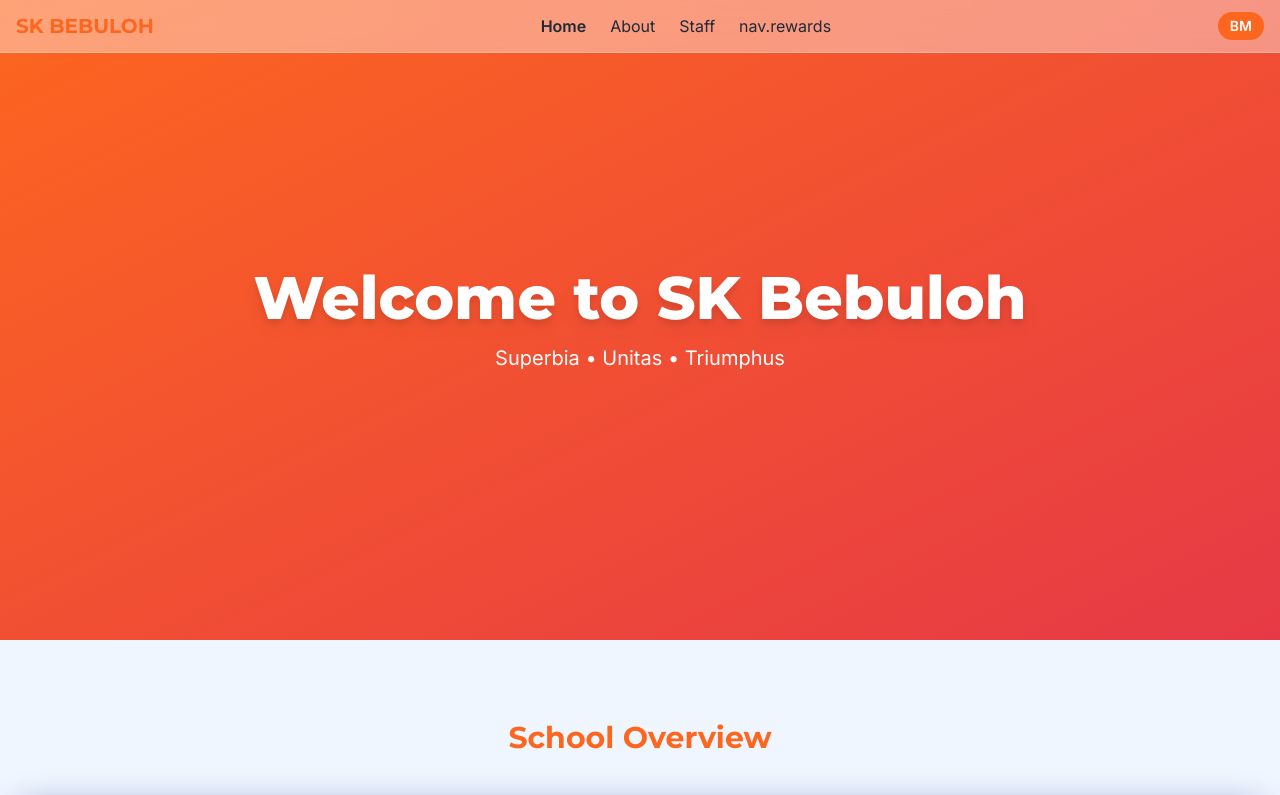
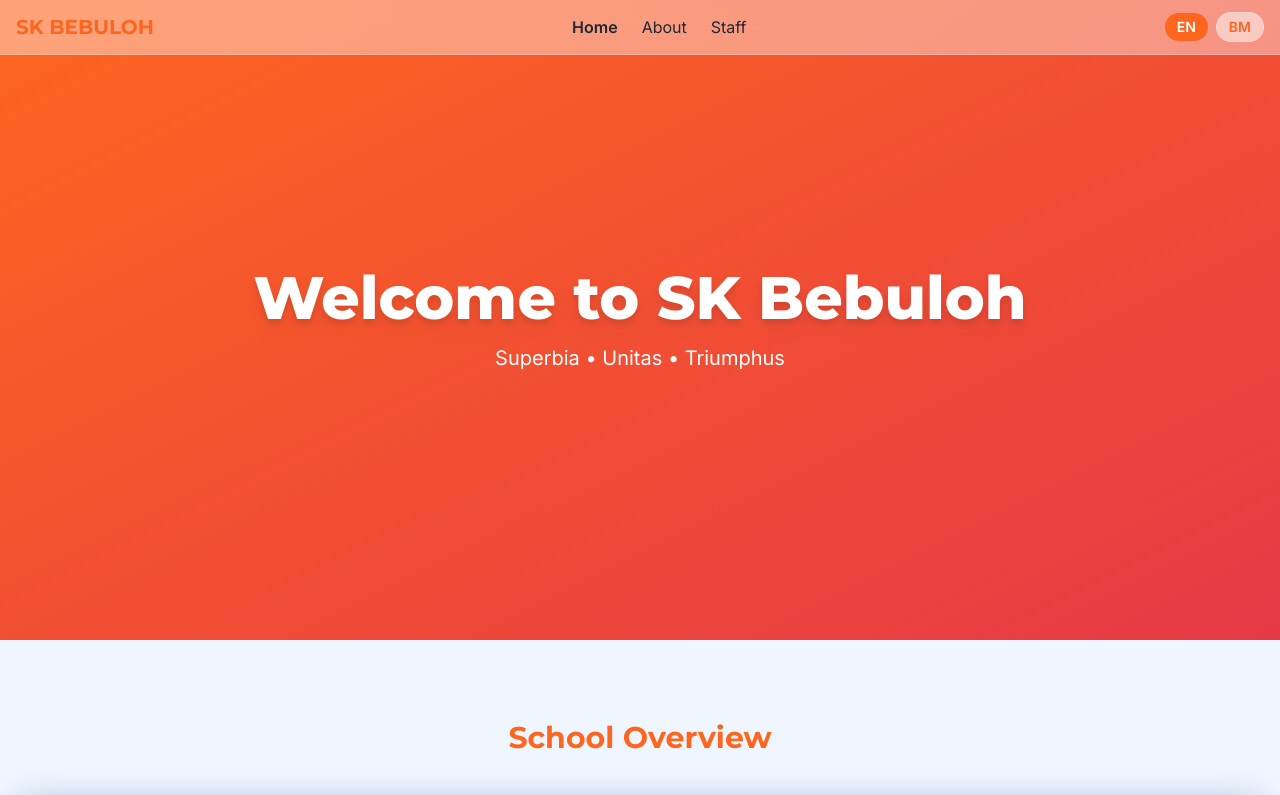
Before and after one commit to ngalang290898-svg/sk-bebuloh-website_update, a Next.js app: page / in a window 1280 px wide. Shown: the top 795 px of the page. Built offline with nearby package versions, Linux system fonts and the light colour scheme.

Commit message:
Update Navbar.tsx

```diff
--- a/components/Navbar.tsx
+++ b/components/Navbar.tsx
@@ -10,16 +10,15 @@ export default function Navbar() {
   const pathname = usePathname();
   const [menuOpen, setMenuOpen] = useState(false);
 
+  // nav links - keep rewards removed for now (we will add only when you want)
   const navLinks = [
     { href: "", label: t("nav.home") },
     { href: "about", label: t("nav.about") },
-    { href: "staff", label: t("nav.staff") },
-    { href: "rewards", label: t("nav.rewards") },
+    { href: "staff", label: t("nav.staff") }
   ];
 
-  const toggleLanguage = () => {
-    setLanguage(language === "ms" ? "en" : "ms");
-  };
+  const setToEnglish = () => setLanguage("en");
+  const setToMalay = () => setLanguage("ms");
 
   return (
     <nav className="w-full fixed top-0 left-0 z-50 bg-white/40 backdrop-blur-lg border-b border-glass-border">
@@ -42,13 +41,23 @@ export default function Navbar() {
           ))}
         </div>
 
-        {/* Language Toggle */}
-        <button
-          onClick={toggleLanguage}
-          className="px-3 py-1 rounded-full bg-primary text-white font-semibold text-sm hover:opacity-90"
-        >
-          {language === "ms" ? "EN" : "BM"}
-        </button>
+        {/* Language Buttons (side-by-side) */}
+        <div className="flex items-center gap-2">
+          <button
+            onClick={setToEnglish}
+            aria-label="Switch to English"
+            className={`px-3 py-1 rounded-full font-semibold text-sm ${language === "en" ? "bg-primary text-white" : "bg-white/50 text-primary border border-glass-border"}`}
+          >
+            EN
+          </button>
+          <button
+            onClick={setToMalay}
+            aria-label="Switch to Bahasa Malaysia"
+            className={`px-3 py-1 rounded-full font-semibold text-sm ${language === "ms" ? "bg-primary text-white" : "bg-white/50 text-primary border border-glass-border"}`}
+          >
+            BM
+          </button>
+        </div>
 
         {/* Mobile Menu Toggle */}
         <button
@@ -72,6 +81,21 @@ export default function Navbar() {
               {link.label}
             </Link>
           ))}
+
+          <div className="flex gap-2 mt-2">
+            <button
+              onClick={() => { setLanguage("en"); setMenuOpen(false); }}
+              className={`px-3 py-1 rounded-full font-semibold text-sm ${language === "en" ? "bg-primary text-white" : "bg-white/50 text-primary border border-glass-border"}`}
+            >
+              EN
+            </button>
+            <button
+              onClick={() => { setLanguage("ms"); setMenuOpen(false); }}
+              className={`px-3 py-1 rounded-full font-semibold text-sm ${language === "ms" ? "bg-primary text-white" : "bg-white/50 text-primary border border-glass-border"}`}
+            >
+              BM
+            </button>
+          </div>
         </div>
       )}
     </nav>
```
